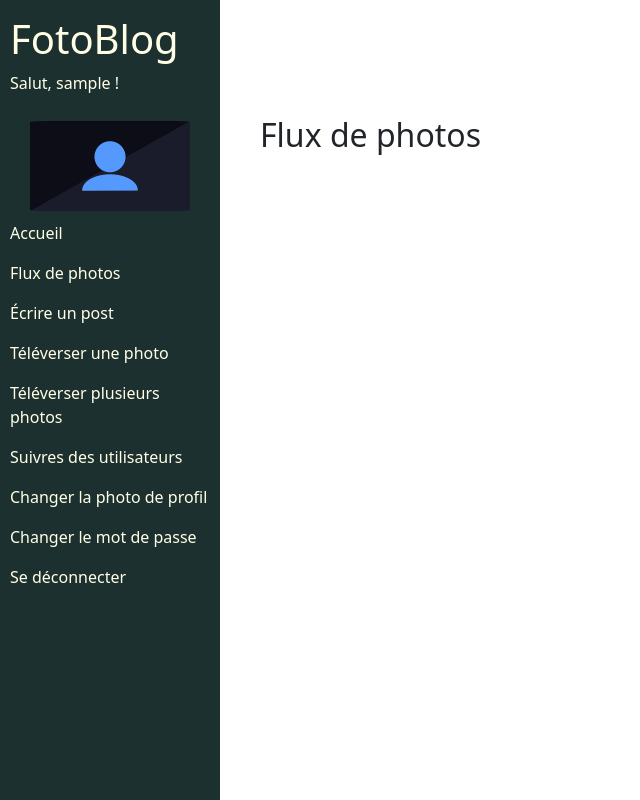
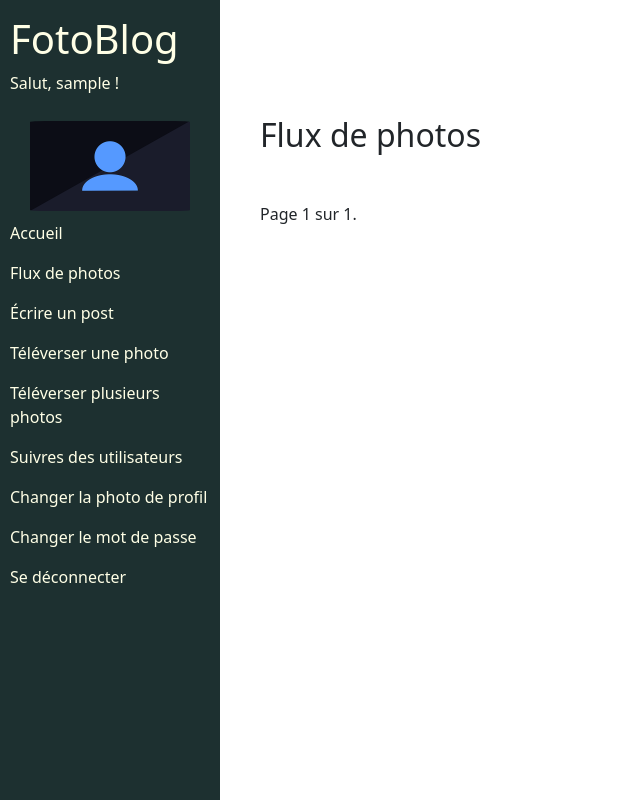
Before and after one commit to mataxelle/PhotoBlog, a Django app: page /photo_feed/ in a window 1280 px wide. Shown: the whole page, without its empty margins (0-640 px from the left). Run offline with Django 5.2, Linux system fonts and the light colour scheme; the visitor is signed in with stand-in values (Sample User, id 1); data comes from the database, SQL or seed files in the repository; data that the repository does not hold is empty; some libraries are stand-ins or nearby versions.

Commit message:
Add paginator in photo feed page

```diff
--- a/blog/templates/blog/photo_feed.html
+++ b/blog/templates/blog/photo_feed.html
@@ -4,9 +4,26 @@
     <h2 class="my-5">Flux de photos</h2>
 
     <div class="row justify-content-around">
-        {% for photo in photos %}
+        {% for photo in page_obj %}
             {% include "blog/partials/photo_snippet.html" %}
         {% endfor %}
     </div>
 
+    <span>
+        {% if page_obj.has_previous %}
+            <a href="?page=1">« Début</a>
+            <a href="?page={{ page_obj.previous_page_number }}">précédente</a>
+        {% endif %}
+
+        <span>
+            Page {{ page_obj.number }} sur {{ page_obj.paginator.num_pages }}.
+
+        </span>
+        {% if page_obj.has_next %}
+            <a href="?page={{ page_obj.next_page_number }}">suivante</a>
+
+            <a href="?page={{ page_obj.paginator.num_pages }}">Fin »</a>
+        {% endif %}
+    </span>
+
 {% endblock %}
--- a/blog/views.py
+++ b/blog/views.py
@@ -135,7 +135,12 @@ def photo_feed(request):
         uploader__in=request.user.follows.all()
     ).order_by('-date_created')
 
+    paginator = Paginator(photos, 4)
+
+    page_number = request.GET.get('page')
+    page_obj = paginator.get_page(page_number)
+
     context = {
-        'photos': photos
+        'page_obj': page_obj
     }
     return render(request, 'blog/photo_feed.html', context=context)
```
